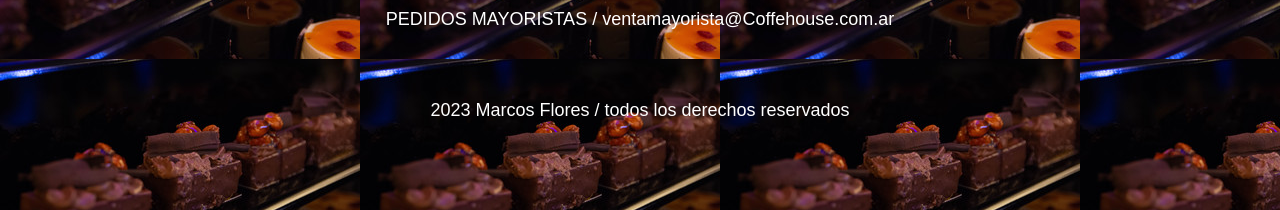
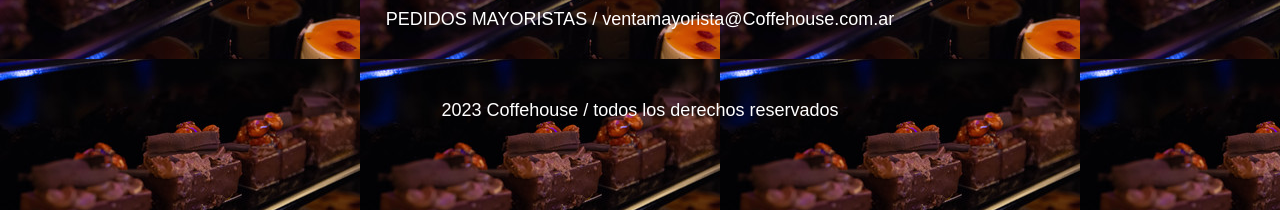
Before and after one commit to MarcosFlores96/2DAentregaFloresMarcos, a plain HTML site: page index.html in a window 1280 px wide. Shown: the part 3731-3941 px from the top of the page. Drawn offline with Linux system fonts and the light colour scheme.

Commit message:
se agrega el proyecto

```diff
--- a/index.html
+++ b/index.html
@@ -147,7 +147,7 @@
         </div>
         <div class="contenedor">
             <p>PEDIDOS MAYORISTAS / ventamayorista@Coffehouse.com.ar</p>
-            <P class="copy">2023 Marcos Flores / todos los derechos reservados</P>
+            <P class="copy">2023 Coffehouse / todos los derechos reservados</P>
         </div>
     </footer>
 
```
Also changed, not shown: main.scss (line endings or trailing spaces).
